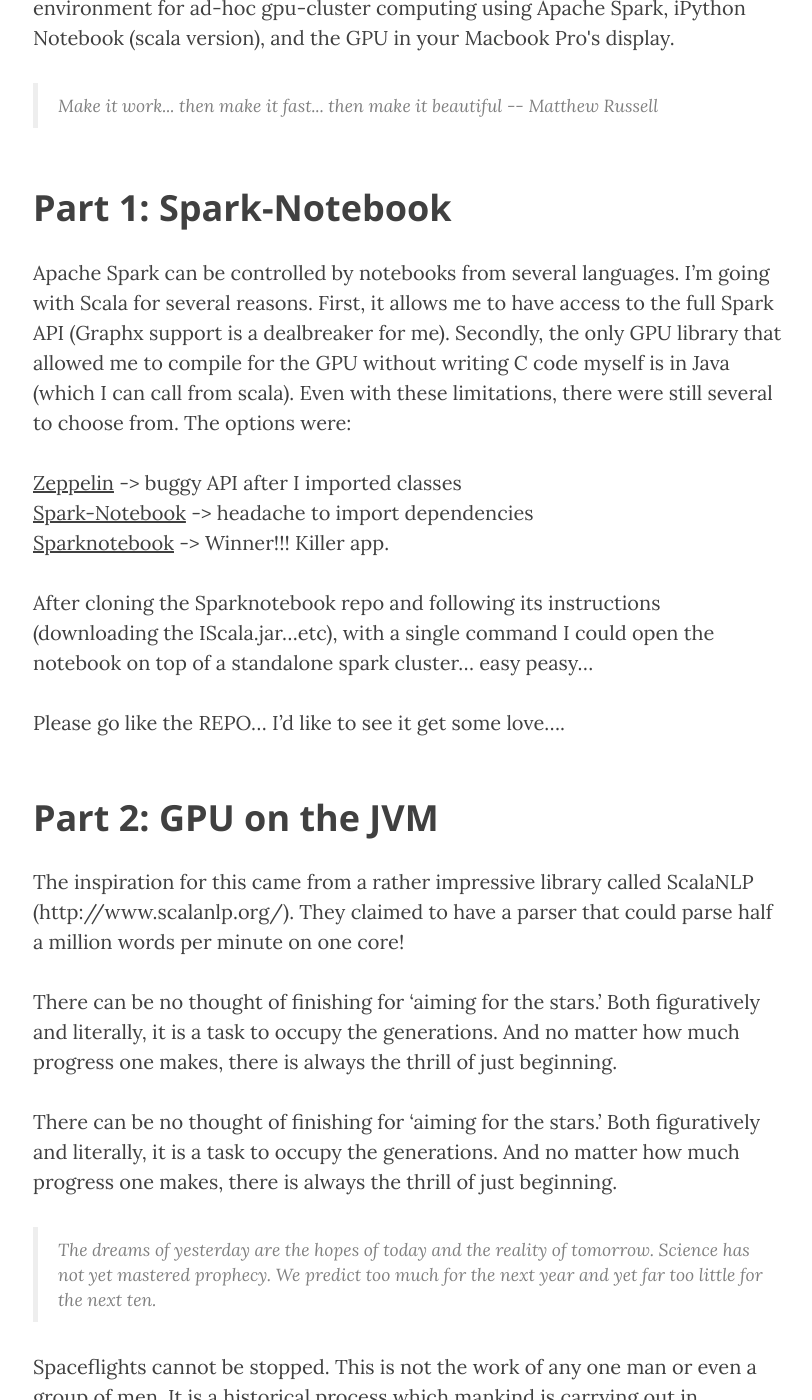
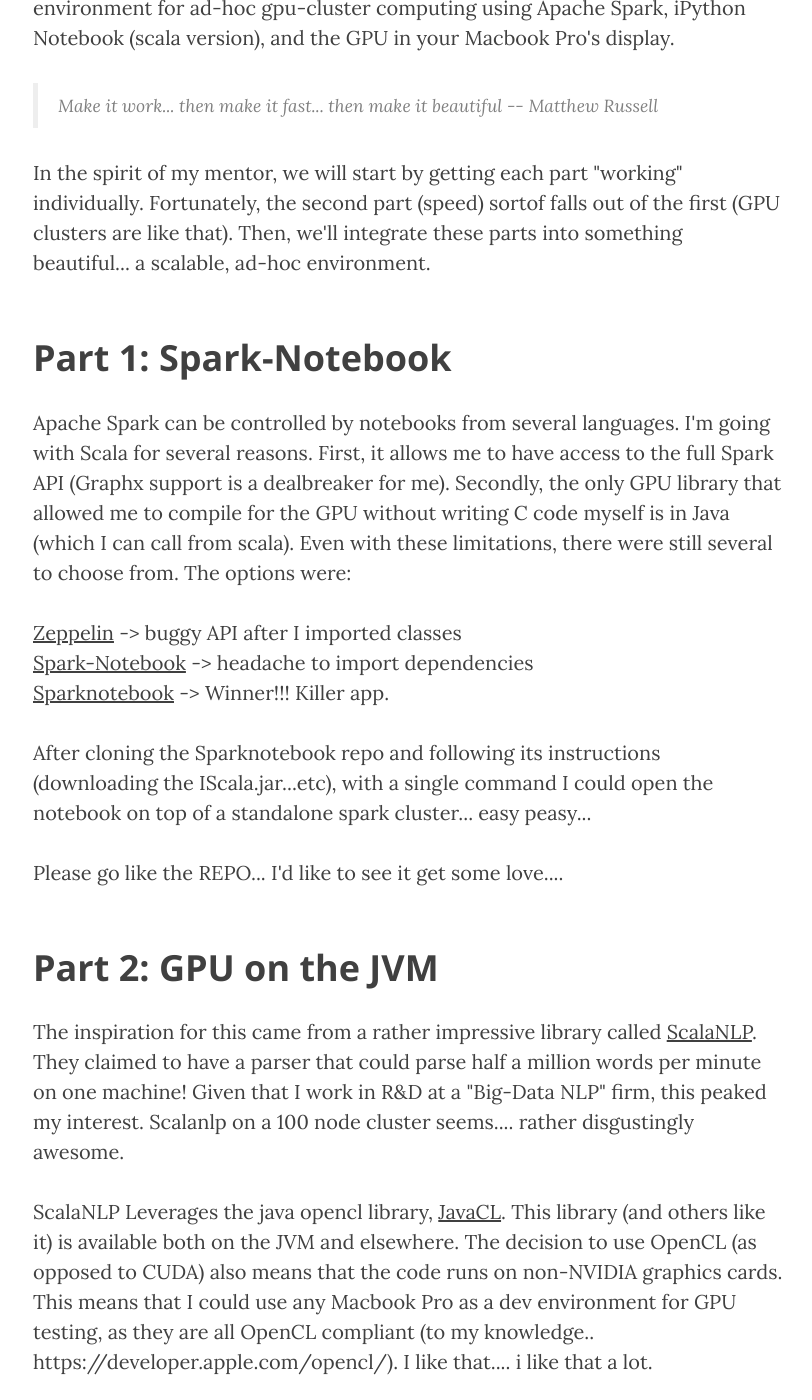
Before and after one commit to iamtrask/iamtrask.github.io, a Jekyll site: the page built from _posts/2014-09-24-man-must-explore.markdown, in a window 1280 px wide and 1400 px high, scrolled down 716 px. Shown: the whole window, without its empty margins (232-1044 px from the left). Built offline with Jekyll 4.4.1, drawn with Linux system fonts in a browser that asks for light colours; nearby versions of some CDN libraries; some of the changed text lies outside the part shown.

Commit message:
Update 2014-09-24-man-must-explore.markdown

```diff
--- a/_posts/2014-09-24-man-must-explore.markdown
+++ b/_posts/2014-09-24-man-must-explore.markdown
@@ -11,21 +11,28 @@
 
 <blockquote>Make it work... then make it fast... then make it beautiful -- Matthew Russell</blockquote>
 
+<p>In the spirit of my mentor, we will start by getting each part "working" individually. Fortunately, the second part (speed) sortof falls out of the first (GPU clusters are like that). Then, we'll integrate these parts into something beautiful... a scalable, ad-hoc environment.</p>
+
 <h2 class="section-heading">Part 1: Spark-Notebook</h2>
 
-Apache Spark can be controlled by notebooks from several languages. I'm going with Scala for several reasons. First, it allows me to have access to the full Spark API (Graphx support is a dealbreaker for me). Secondly, the only GPU library that allowed me to compile for the GPU without writing C code myself is in Java (which I can call from scala). Even with these limitations, there were still several to choose from. The options were:
+<p>Apache Spark can be controlled by notebooks from several languages. I'm going with Scala for several reasons. First, it allows me to have access to the full Spark API (Graphx support is a dealbreaker for me). Secondly, the only GPU library that allowed me to compile for the GPU without writing C code myself is in Java (which I can call from scala). Even with these limitations, there were still several to choose from. The options were:</p>
 
+<p>
 <a href="http://zeppelin-project.org/">Zeppelin</a> -> buggy API after I imported classes <br />
 <a href="https://github.com/andypetrella/spark-notebook">Spark-Notebook</a> -> headache to import dependencies <br />
-<a href="https://github.com/hohonuuli/sparknotebook">Sparknotebook</a> -> Winner!!! Killer app. <br />
+<a href="https://github.com/hohonuuli/sparknotebook">Sparknotebook</a> -> Winner!!! Killer app. <br /></p>
 
-After cloning the Sparknotebook repo and following its instructions (downloading the IScala.jar...etc), with a single command I could open the notebook on top of a standalone spark cluster... easy peasy...
+<p>After cloning the Sparknotebook repo and following its instructions (downloading the IScala.jar...etc), with a single command I could open the notebook on top of a standalone spark cluster... easy peasy... </p>
 
-Please go like the REPO... I'd like to see it get some love....
+<p>Please go like the REPO... I'd like to see it get some love....</p>
 
 <h2 class="section-heading">Part 2: GPU on the JVM</h2>
 
-The inspiration for this came from a rather impressive library called ScalaNLP (http://www.scalanlp.org/). They claimed to have a parser that could parse half a million words per minute on one core!
+<p>The inspiration for this came from a rather impressive library called <a href="http://www.scalanlp.org/">ScalaNLP</a>. They claimed to have a parser that could parse half a million words per minute on one machine! Given that I work in R&D at a "Big-Data NLP" firm, this peaked my interest. Scalanlp on a 100 node cluster seems.... rather disgustingly awesome.</p>
+
+<p>ScalaNLP Leverages the java opencl library, <a href='https://code.google.com/p/javacl/'>JavaCL</a>. This library (and others like it) is available both on the JVM and elsewhere. The decision to use OpenCL (as opposed to CUDA) also means that the code runs on non-NVIDIA graphics cards. This means that I could use any Macbook Pro as a dev environment for GPU testing, as they are all OpenCL compliant (to my knowledge.. https://developer.apple.com/opencl/).  I like that.... i like that a lot. </p>
+
+<p>However, what I don't like is writing C code. It slows me down and isn't portable. I need my code to be both enterprise-ready and, "we don't want to buy GPUs" ready. This is where <a href="https://code.google.com/p/aparapi/">Aparapi</a> comes in. It compiles Java code down to the GPU, and runs it in a Java Thread Pool if a GPU isn't available. Also, it's made by AMD... which means you can trust it. Those guys are total bosses.</p>
 
 <p>There can be no thought of finishing for ‘aiming for the stars.’ Both figuratively and literally, it is a task to occupy the generations. And no matter how much progress one makes, there is always the thrill of just beginning.</p>
 
```
